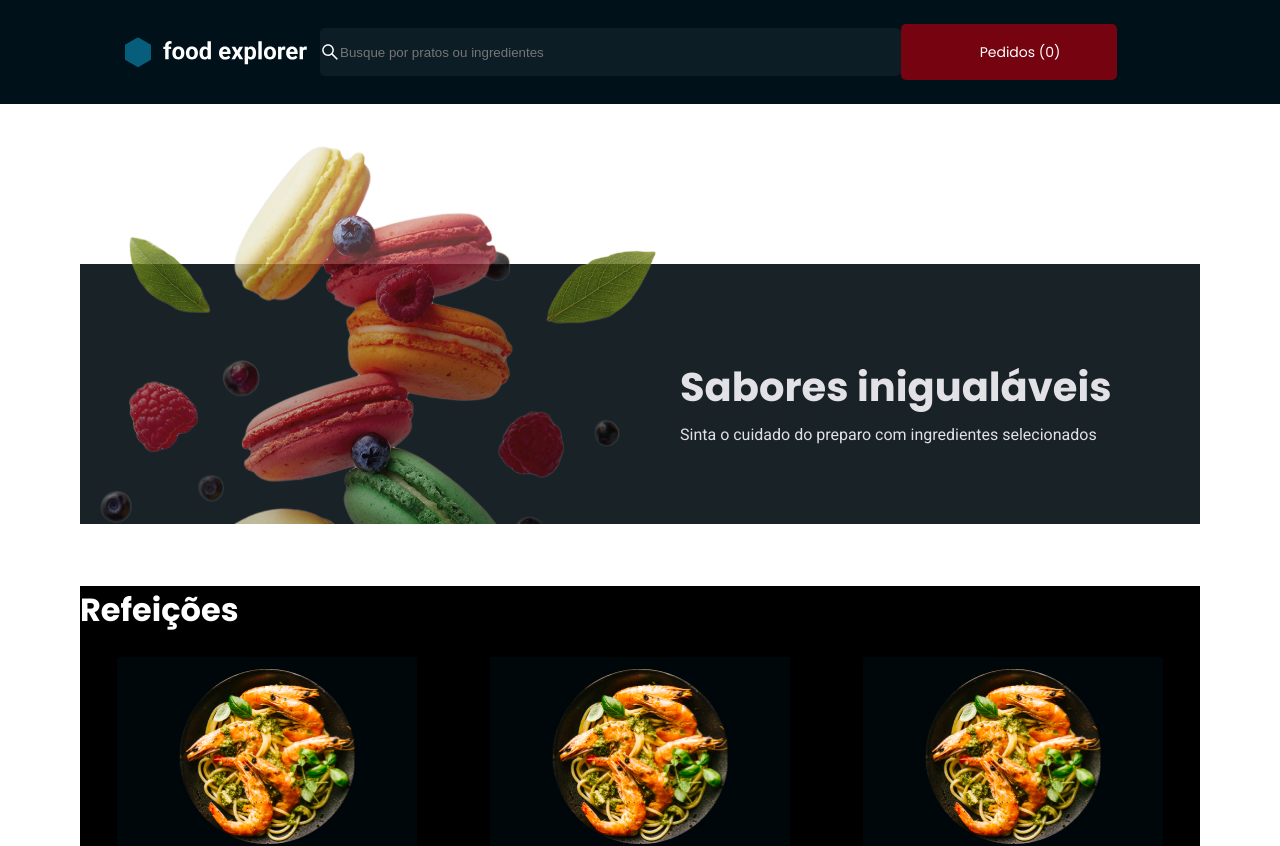
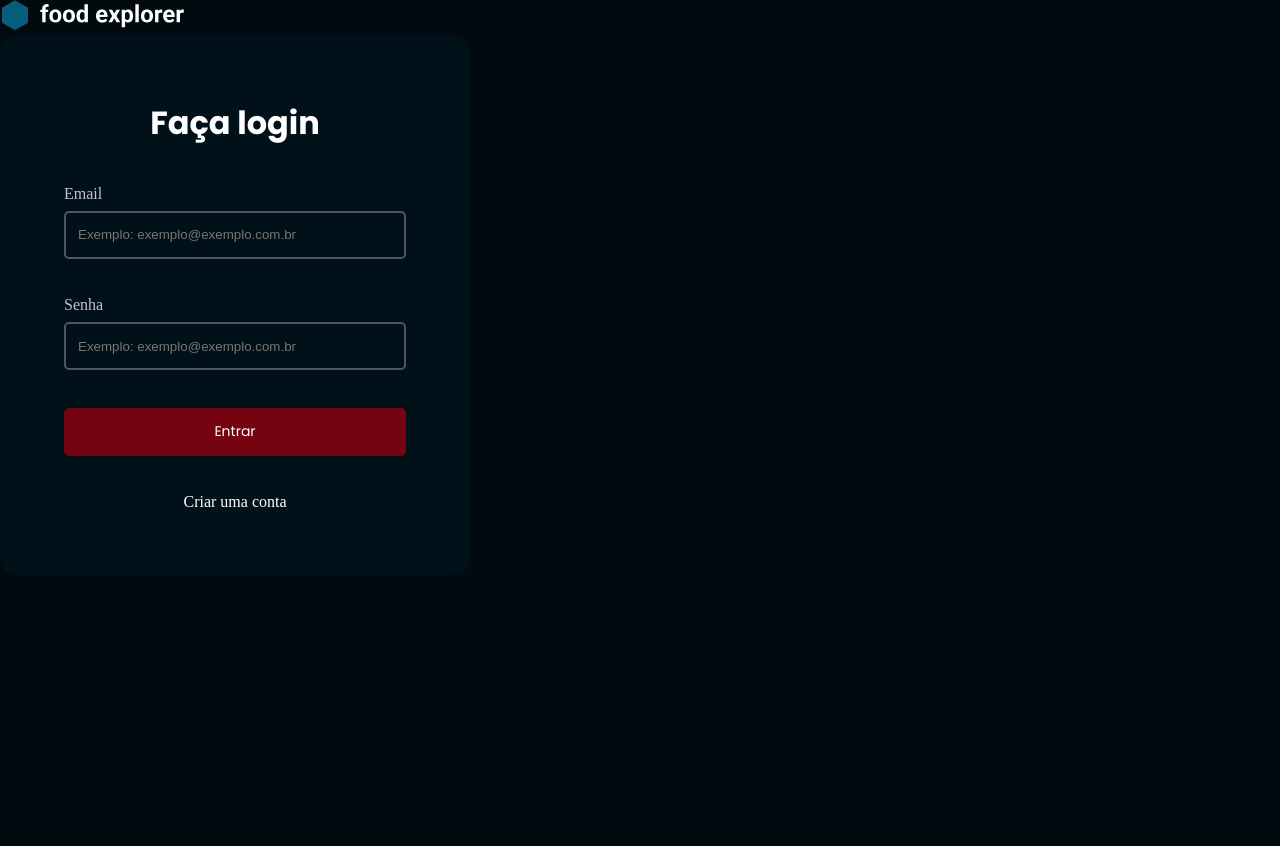
Before and after one commit to AndersonCoitinho/FoodExplorer, a React (Vite) app: page / in a window 1280 px wide. Shown: the top 846 px of the page. After the commit the page ends 800 px from the top, so only its background shows below. Built offline with nearby package versions, Linux system fonts and the light colour scheme; some icons are missing.

Commit message:
create page signIn

```diff
--- /dev/null
+++ b/src/components/ButtonSign/index.jsx
@@ -0,0 +1,9 @@
+import { Container } from './styles'
+
+export function ButtonSign({title}) {
+    return (
+        <Container>
+            {title}
+        </Container>
+    )
+}
--- /dev/null
+++ b/src/components/ButtonSign/styles.js
@@ -0,0 +1,13 @@
+import styled from 'styled-components';
+
+export const Container = styled.div`
+    background-color: ${({ theme }) => theme.COLORS.TOMATO_100};
+    height: 48px;
+    width: 100%;
+    border-radius: 5px;
+    display: flex;
+    align-items: center;
+    justify-content: space-around;
+    font-size: 1.4rem;
+    font-family: 'Poppins', sans-serif;
+`;
--- /dev/null
+++ b/src/components/Input/index.jsx
@@ -0,0 +1,10 @@
+import { Container } from './styles';
+
+export function Input({ title, ...rest }) {
+    return (
+        <Container>
+            {title}
+            <input {...rest} />
+        </Container>
+    )
+}
--- /dev/null
+++ b/src/components/Input/styles.js
@@ -0,0 +1,21 @@
+import styled from "styled-components";
+
+export const Container = styled.section`
+    width: 100%;
+    display: flex;
+    align-items: center;
+    flex-wrap: wrap;
+    color: ${({ theme }) => theme.COLORS.LIGHT_400};
+
+    > input {
+        border: 2px solid ${({ theme }) => theme.COLORS.LIGHT_700};
+        color: ${({ theme }) => theme.COLORS.LIGHT_100};
+        border-radius: 5px;
+        height: 48px;
+        width: 100%;
+        padding: 12px;
+        background:transparent;
+        margin-top: 8px;
+    }
+
+`;
--- a/src/main.jsx
+++ b/src/main.jsx
@@ -3,6 +3,7 @@ import ReactDOM from 'react-dom/client'
 import { ThemeProvider } from 'styled-components';
 import GlobalStyles from './styles/global'
 import { Details } from './pages/Details'
+import { SignIn } from './pages/SignIn'
 
 import theme from './styles/theme';
 
@@ -10,7 +11,7 @@ ReactDOM.createRoot(document.getElementById('root')).render(
   <React.StrictMode>
     <ThemeProvider theme={theme}>
       <GlobalStyles />
-      <Details />
+      <SignIn />
     </ThemeProvider>
   </React.StrictMode>,
 )
--- /dev/null
+++ b/src/pages/SignIn/index.jsx
@@ -0,0 +1,38 @@
+import { Container, Form } from "./styles";
+import { Input } from '../../components/Input'
+import { ButtonSign } from '../../components/ButtonSign'
+
+
+import LogoUserWeb from '../../assets/logo_user_web.svg';
+
+
+export function SignIn() {
+    return (
+        <Container>
+            <img
+                src={LogoUserWeb}
+                alt="Logo Food Explorer">
+            </img>
+            <Form>
+                <h1>Faça login</h1>
+
+
+                <Input
+                    title="Email"
+                    placeholder="Exemplo: exemplo@exemplo.com.br"
+                    type="text"
+                />
+
+                <Input
+                    title="Senha"
+                    placeholder="Exemplo: exemplo@exemplo.com.br"
+                    type="text"
+                />
+
+                <ButtonSign title="Entrar"/>
+
+                Criar uma conta
+            </Form>
+        </Container>
+    )
+}
--- /dev/null
+++ b/src/pages/SignIn/styles.js
@@ -0,0 +1,24 @@
+import styled from 'styled-components';
+
+export const Container = styled.div`
+
+`;
+
+export const Form = styled.form`
+    color: ${({ theme }) => theme.COLORS.LIGHT_100};
+    background-color: ${({ theme }) => theme.COLORS.DARK_700};
+    height: 54rem;
+    width: 47rem;
+    padding: 6.4rem;
+    display: flex;
+    flex-direction: column;
+    justify-content: space-between;
+    align-items: center;
+    border-radius: 16px;
+
+    > h1 {
+        font-size: 3.2rem;
+        font-family: 'Poppins', sans-serif;
+
+    }
+`;
--- a/src/styles/global.js
+++ b/src/styles/global.js
@@ -12,7 +12,7 @@ export default createGlobalStyle`
   }
 
   body {
-    //background-color: ${({ theme }) => theme.COLORS.DARK_400};
+    background-color: ${({ theme }) => theme.COLORS.DARK_400};
     color: ${({ theme }) => theme.COLORS.WHITE};
     font-size: 1.6rem;
   }
```
